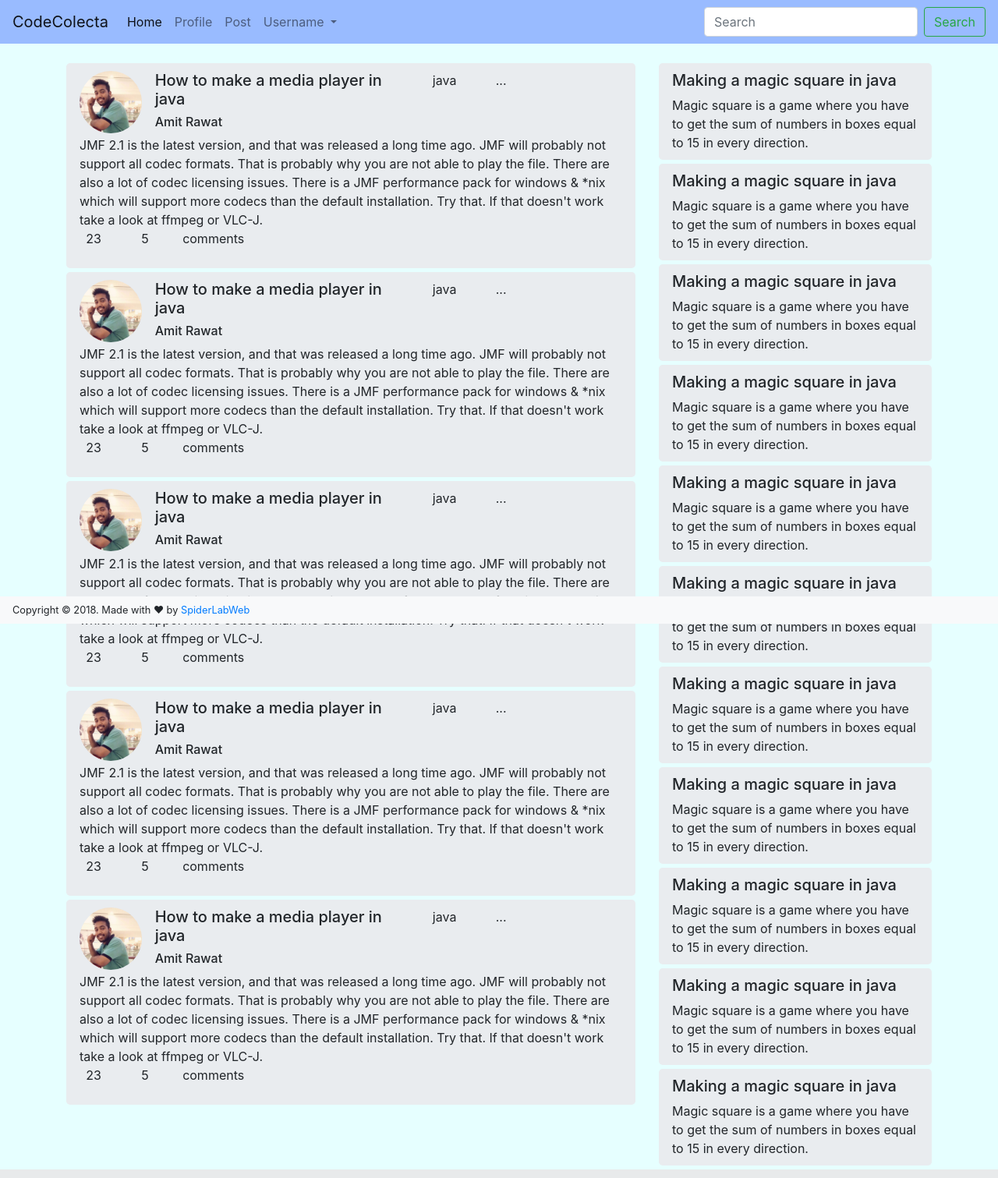
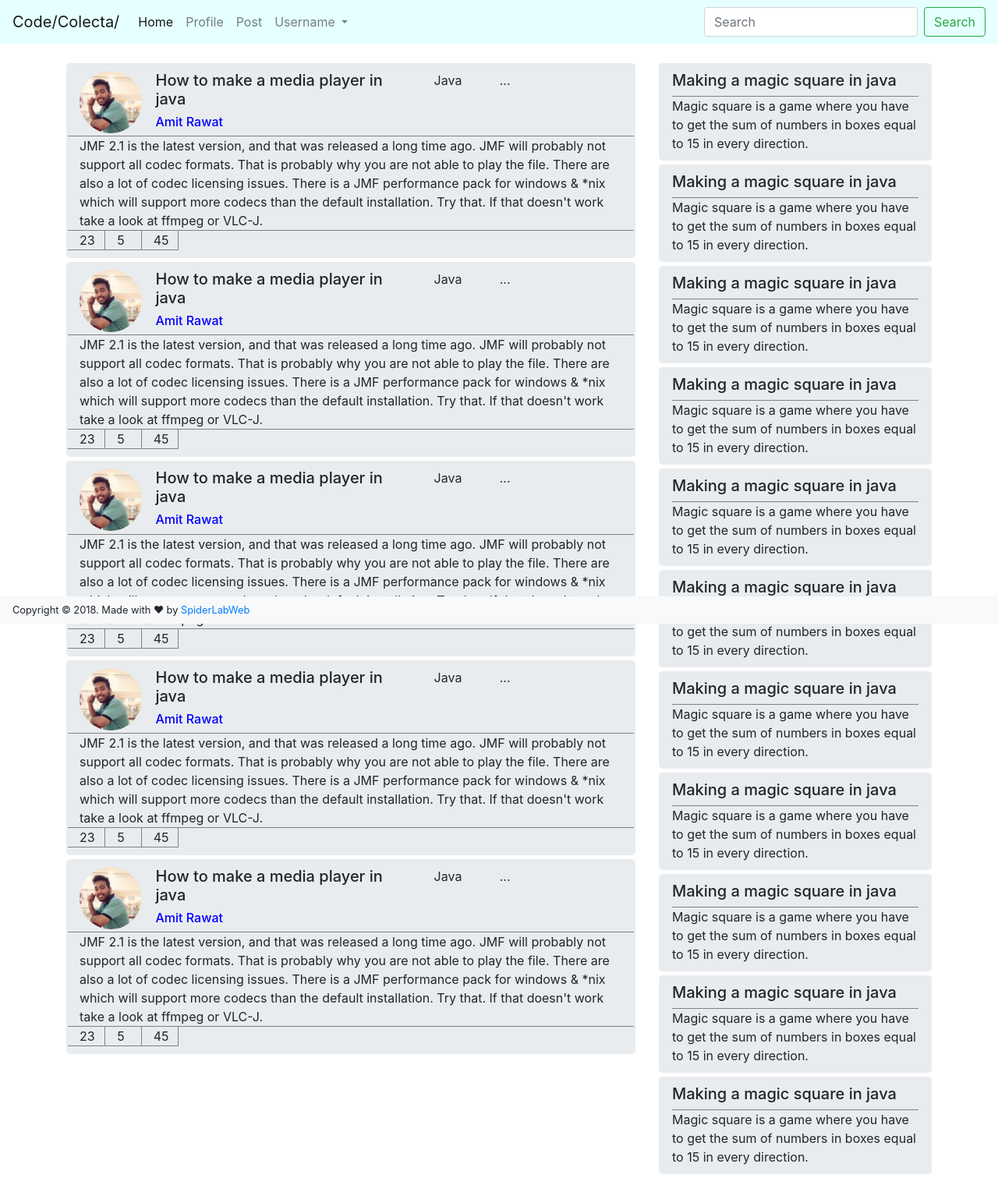
Before and after one commit to georgianamit/CodeColecta, a PHP site: page /home.php in a window 1280 px wide. Shown: the whole page at 78% size. Run offline with PHP 8.4, Linux system fonts and the light colour scheme; some libraries are stand-ins or nearby versions.

Commit message:
worked on style of website

```diff
--- /dev/null
+++ b/core/init.php
@@ -0,0 +1,3 @@
+<?php
+    $myPDO = new PDO('mysql:host=localhost;dbname=codecolecta', 'root', 'password');
+?>
--- a/css/style.css
+++ b/css/style.css
@@ -6,11 +6,8 @@
     margin-left: -1px;
     top: 0;
 }
- body{
-   background-color: #e6ffff;
- }
 
- .thumbnail{
+.thumbnail{
    display: block;
    border-radius: 50%;
  }
@@ -25,3 +22,13 @@
   padding-top: 10px;
   padding-bottom: 10px;
 }
+#post-title{
+  color: blue;
+}
+#post-content{
+  border-top: 1px solid grey;
+  border-bottom: 1px solid grey;
+}
+#trending-content{
+  border-top: 1px solid grey;
+}
--- a/includes/header.php
+++ b/includes/header.php
@@ -12,4 +12,4 @@
     <link rel="stylesheet" type="text/css" href="css/style.css"/>
     <script src="js/main.js"></script>
 </head>
-<body style="bg-color:blues">
+<body>
--- a/includes/navigation.php
+++ b/includes/navigation.php
@@ -1,5 +1,5 @@
-<nav class="navbar navbar-expand-lg navbar-light " style="background-color: #99bbff;">
-<a class="navbar-brand" href="#">CodeColecta</a>
+<nav class="navbar navbar-expand-lg navbar-light " style="background-color: #e6ffff;">
+<a class="navbar-brand" href="#">Code/Colecta/</a>
 <button class="navbar-toggler" type="button" data-toggle="collapse" data-target="#navbarSupportedContent" aria-controls="navbarSupportedContent" aria-expanded="false" aria-label="Toggle navigation">
     <span class="navbar-toggler-icon"></span>
 </button>
--- a/includes/postupdates.php
+++ b/includes/postupdates.php
@@ -8,11 +8,11 @@
         <div class="col-md-7">
           <!-- title and time -->
           <h5>How to make a media player in java</h5>
-          <h6>Amit Rawat</h6>
+          <h6 id="post-title">Amit Rawat</h6>
         </div>
         <div class="col-md-2 text-center">
           <!-- language -->
-          <p class="text-center">java</p>
+          <p class="text-center">Java</p>
         </div>
         <div class="col-md-1 text-center">
           <!-- show menu (...) -->
@@ -20,28 +20,23 @@
         </div>
       </div>
       <div class="row">
-        <hr/>
-        <div class="col-sm-12">
+        <div class="col-sm-12" id="post-content">
           <!-- content -->
           JMF 2.1 is the latest version, and that was released a long time ago. JMF will probably not support all codec formats. That is probably why you are not able to play the file. There are also a lot of codec licensing issues.
 
           There is a JMF performance pack for windows & *nix which will support more codecs than the default installation. Try that. If that doesn't work take a look at ffmpeg or VLC-J.
         </div>
       </div>
-      <div class="row">
-        <div class="col-sm-4 text-center">
-          <!-- upvote -->
-          <p class="text-center">23</p>
+      <div class="row" style="border-bottom: 1px solid grey;">
+        <div class="col-sm-4">
+          <span class="	glyphicon glyphicon-arrow-up"></span><span class="budge">23</span>
         </div>
-        <div class="col-sm-4">
-          <!-- downvote -->
-          <p class="text-center">5</p>
+        <div class="col-sm-4" style="border-left: 1px solid grey; border-right: 1px solid grey;">
+          <span class="glyphicon glyphicon-arrow-down"></span><span class="budge">5</span>
         </div>
-        <div class="col-sm-4 text-center">
-          <!-- comment -->
-          <p class="text-center">comments</p>
+        <div class="col-sm-4" style="border-right: 1px solid grey;">
+          <span class="	glyphicon glyphicon-comment" ></span><span class="budge">45</span>
         </div>
-
       </div>
   </div>
 </div>
--- a/includes/trending.php
+++ b/includes/trending.php
@@ -5,7 +5,7 @@
         <!-- title -->
         <h5>Making a magic square in java</h5>
       </div>
-      <div class="row">
+      <div class="row" id="trending-content">
         <!-- content(less) -->
         Magic square is a game where you have to get the sum of numbers in boxes equal to 15 in every direction.
       </div>
```
